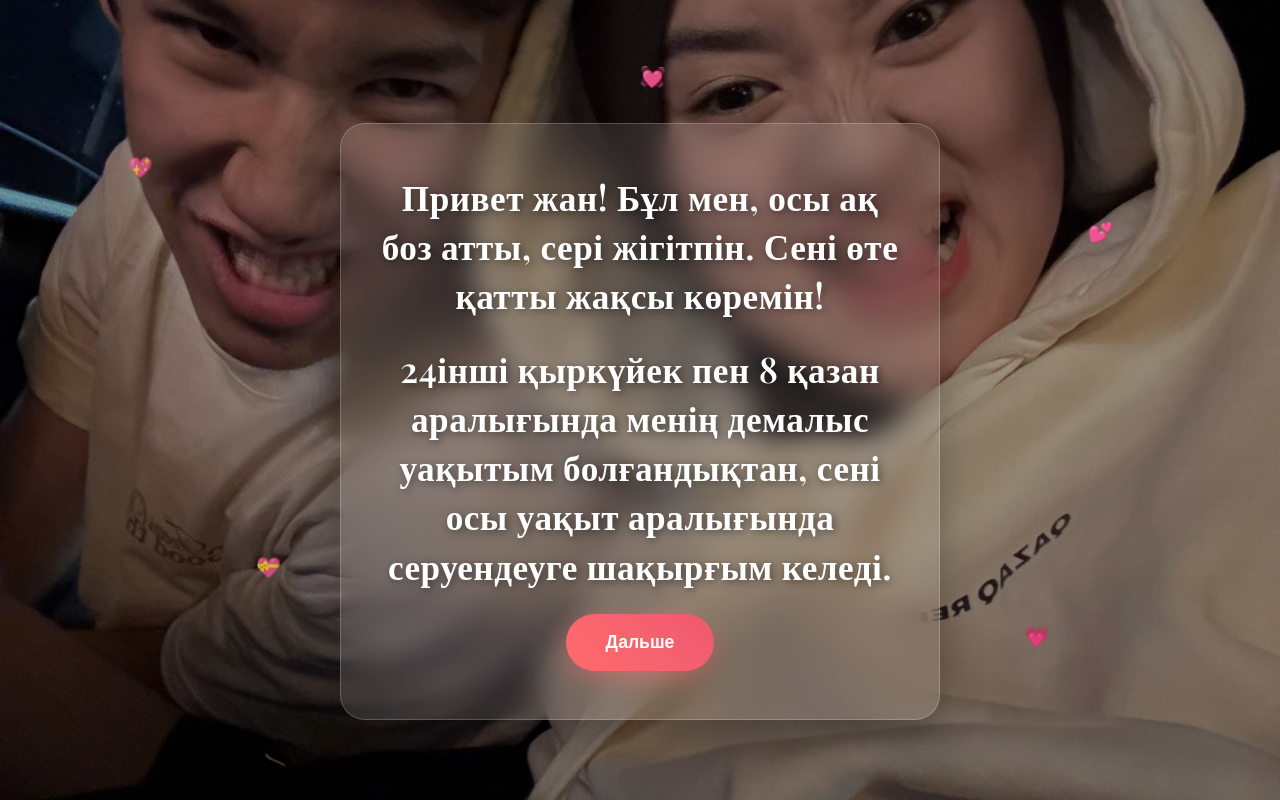
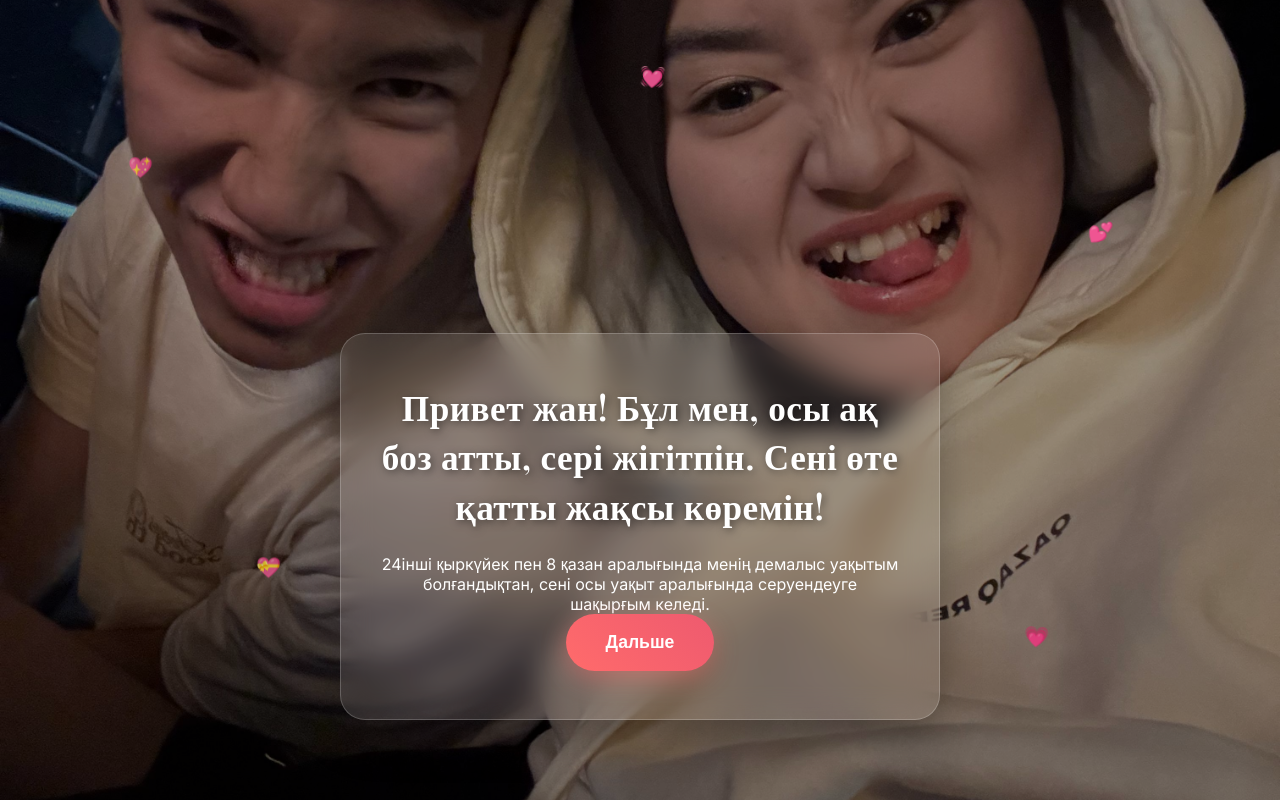
Before and after one commit to citatydusi-sys/-, a plain HTML site: page index.html in a window 1280 px wide. Drawn offline with nearby package versions, Linux system fonts and the light colour scheme.

Commit message:
Update index.html45

```diff
--- a/index.html
+++ b/index.html
@@ -878,7 +878,7 @@
         <div class="container">
             <div class="welcome-card" style="margin-bottom: 80px;">
                 <h1 class="title">Привет жан! Бұл мен, осы ақ боз атты, сері жігітпін. Сені өте қатты жақсы көремін!</h1>
-                <p class = "title">24інші қыркүйек пен 8 қазан аралығында менің демалыс уақытым болғандықтан, сені осы уақыт аралығында серуендеуге шақырғым келеді.</p>
+                <p style = "color:white;">24інші қыркүйек пен 8 қазан аралығында менің демалыс уақытым болғандықтан, сені осы уақыт аралығында серуендеуге шақырғым келеді.</p>
 
                 <button class="btn" onclick="nextPage()">Дальше</button>
             </div>
```
